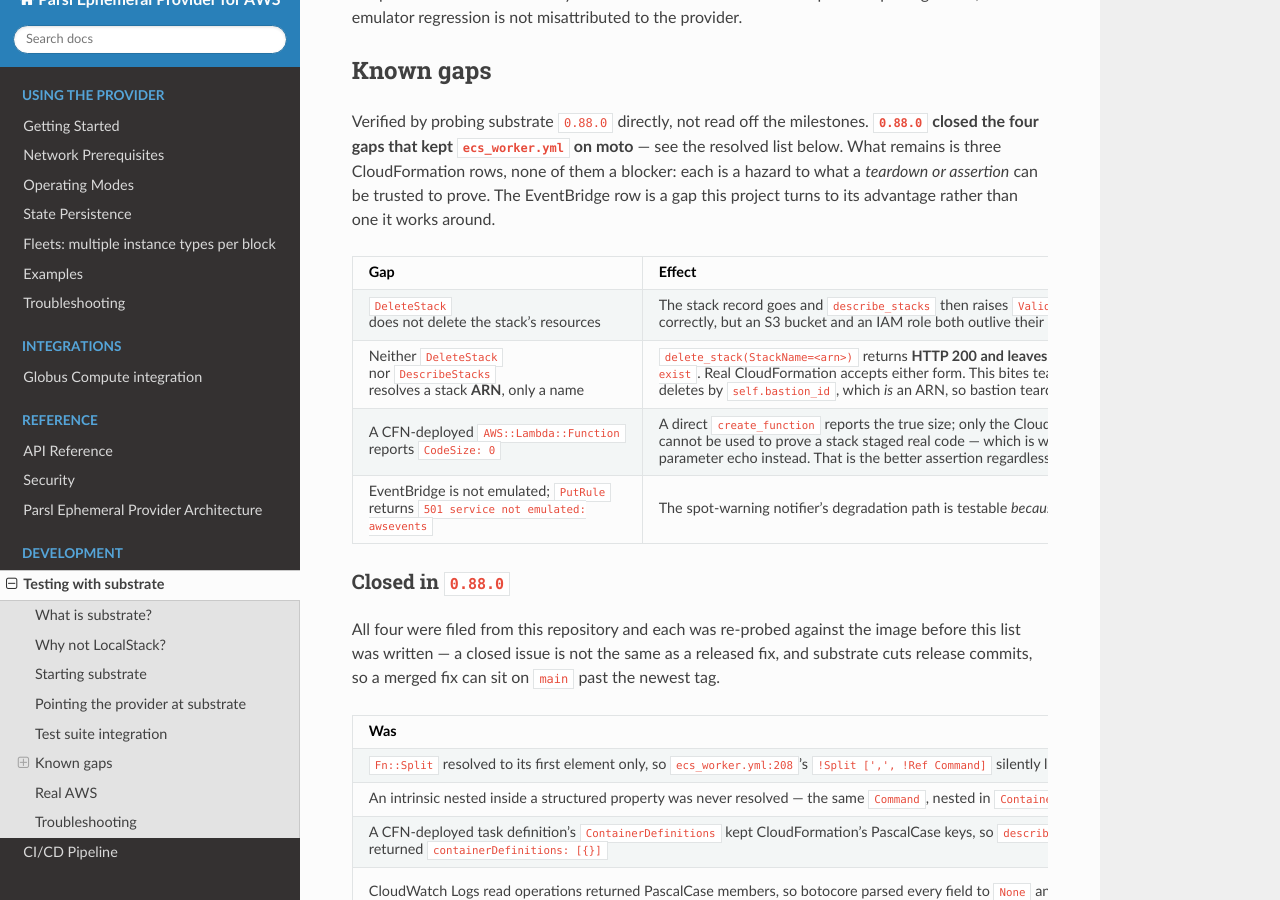
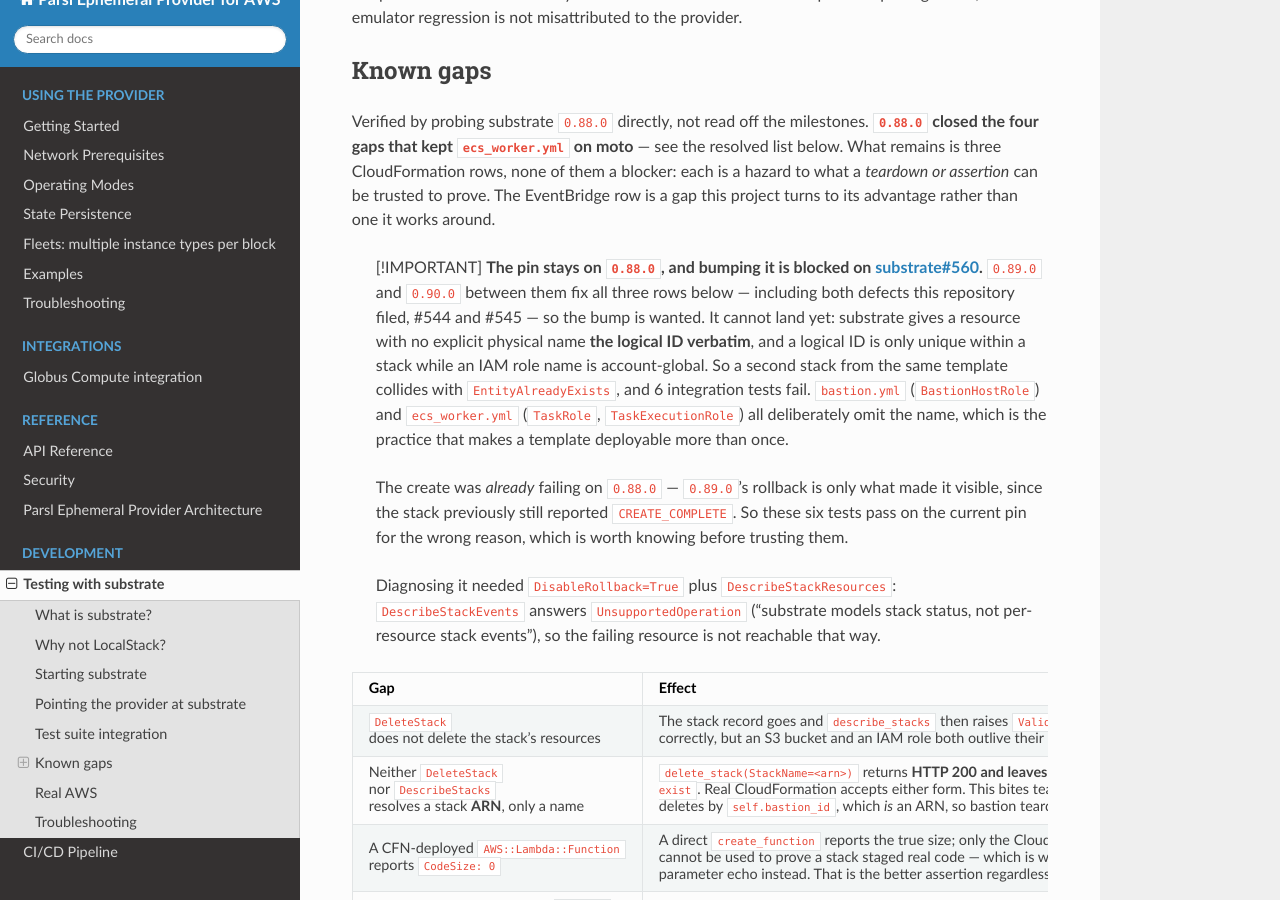
Before and after one commit to scttfrdmn/parsl-aws-provider, a Sphinx documentation site: the page built from docs/substrate_testing.md, in a window 1280 px wide and 900 px high, scrolled down 3969 px. Built offline with Sphinx 7.4.7 and the Read the Docs theme 3.1.0, drawn with Linux system fonts in a browser that asks for light colours.

Commit message:
docs: the package is on PyPI, and record why substrate stays on 0.88.0 (#220)
Three install instructions said "Not yet on PyPI" and told the reader to install
from git. v0.9.0 is published, so `uv add parsl-ephemeral-provider` is now the
first-choice instruction in README.md and docs/getting_started.md, with the git
form kept for unreleased changes.

`SECURITY.md` claimed nothing had been published, so every install was from
source. It now says v0.9.0 is the first PyPI release and that a security fix
reaches you by upgrading, since nothing pre-1.0 is backported. Its supported-
version table moved to 0.9.x in the release commit.

Also records a blocked emulator bump. substrate 0.89.0 and 0.90.0 fix all three
of the CloudFormation gaps in docs/substrate_testing.md, including both defects
this repository filed (#544 stack ARNs, #545 Lambda CodeSize), so the bump is
wanted. It cannot land: substrate gives a resource with no explicit physical name
the logical ID verbatim, and a logical ID is unique only within a stack while an
IAM role name is account-global -- so a second stack from the same template
collides with EntityAlreadyExists. Six integration tests fail on 0.90.0.
bastion.yml (BastionHostRole) and ecs_worker.yml (TaskRole, TaskExecutionRole)
all omit the name deliberately, which is what makes a template deployable more
than once.

Filed upstream as substrate#560 with a 12-line reproducer independent of this
project. Worth noting for anyone reading those six tests today: the create was
already failing on 0.88.0 and the stack still reported CREATE_COMPLETE, so
0.89.0's rollback only made an existing failure visible. They pass on the current
pin for the wrong reason.

```diff
--- a/docs/substrate_testing.md
+++ b/docs/substrate_testing.md
@@ -200,6 +200,29 @@ blocker: each is a hazard to what a *teardown or assertion* can be trusted to pr
 The EventBridge row is a gap this project turns to its advantage rather than one it
 works around.
 
+> [!IMPORTANT]
+> **The pin stays on `0.88.0`, and bumping it is blocked on
+> [substrate#560](https://github.com/scttfrdmn/substrate/issues/560).** `0.89.0` and
+> `0.90.0` between them fix all three rows below — including both defects this
+> repository filed, #544 and #545 — so the bump is wanted. It cannot land yet:
+> substrate gives a resource with no explicit physical name **the logical ID
+> verbatim**, and a logical ID is only unique within a stack while an IAM role name
+> is account-global. So a second stack from the same template collides with
+> `EntityAlreadyExists`, and 6 integration tests fail. `bastion.yml`
+> (`BastionHostRole`) and `ecs_worker.yml` (`TaskRole`, `TaskExecutionRole`) all
+> deliberately omit the name, which is the practice that makes a template
+> deployable more than once.
+>
+> The create was *already* failing on `0.88.0` — `0.89.0`'s rollback is only what
+> made it visible, since the stack previously still reported `CREATE_COMPLETE`. So
+> these six tests pass on the current pin for the wrong reason, which is worth
+> knowing before trusting them.
+>
+> Diagnosing it needed `DisableRollback=True` plus `DescribeStackResources`:
+> `DescribeStackEvents` answers `UnsupportedOperation` ("substrate models stack
+> status, not per-resource stack events"), so the failing resource is not reachable
+> that way.
+
 | Gap | Effect | Upstream |
 |---|---|---|
 | `DeleteStack` does not delete the stack's resources | The stack record goes and `describe_stacks` then raises `ValidationError` correctly, but an S3 bucket and an IAM role both outlive their stack. A teardown assertion that only checks the stack passes for the wrong reason. Re-probed against `0.88.0`: a CFN-created bucket is still listed after `DeleteStack` | [substrate#518](https://github.com/scttfrdmn/substrate/issues/518) |
```
Also changed, not shown: README.md (+5 -2 lines), SECURITY.md (+4 -3 lines), docs/getting_started.md (+8 -5 lines).
